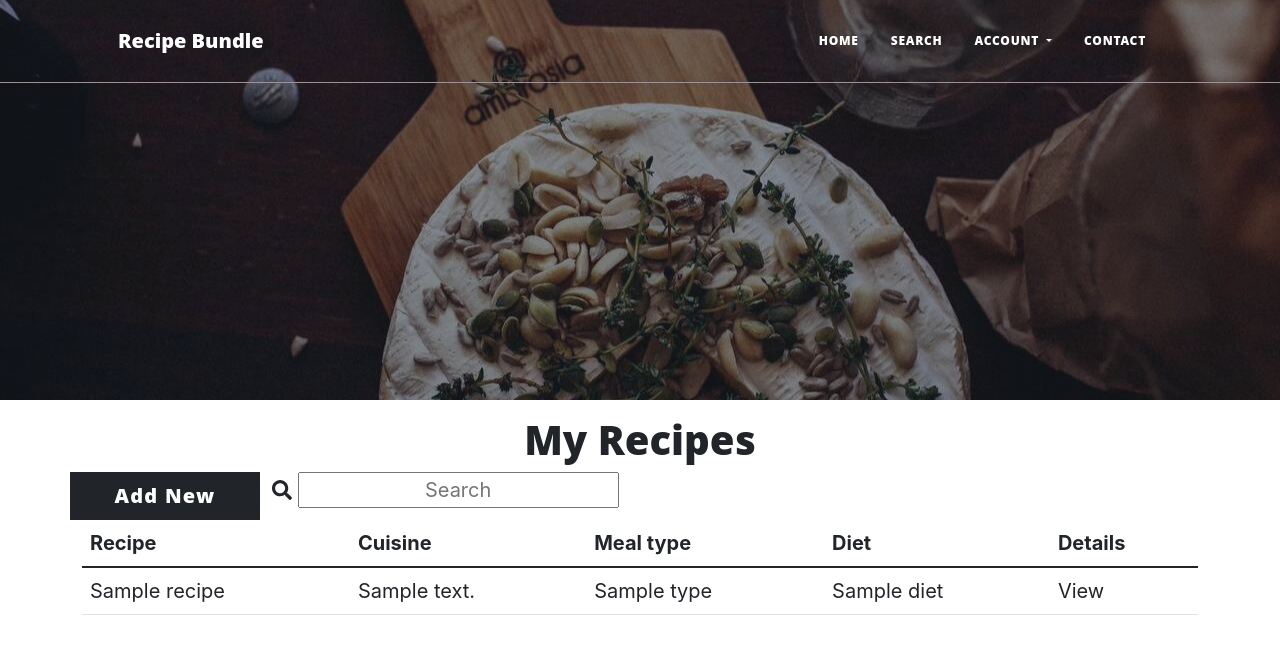
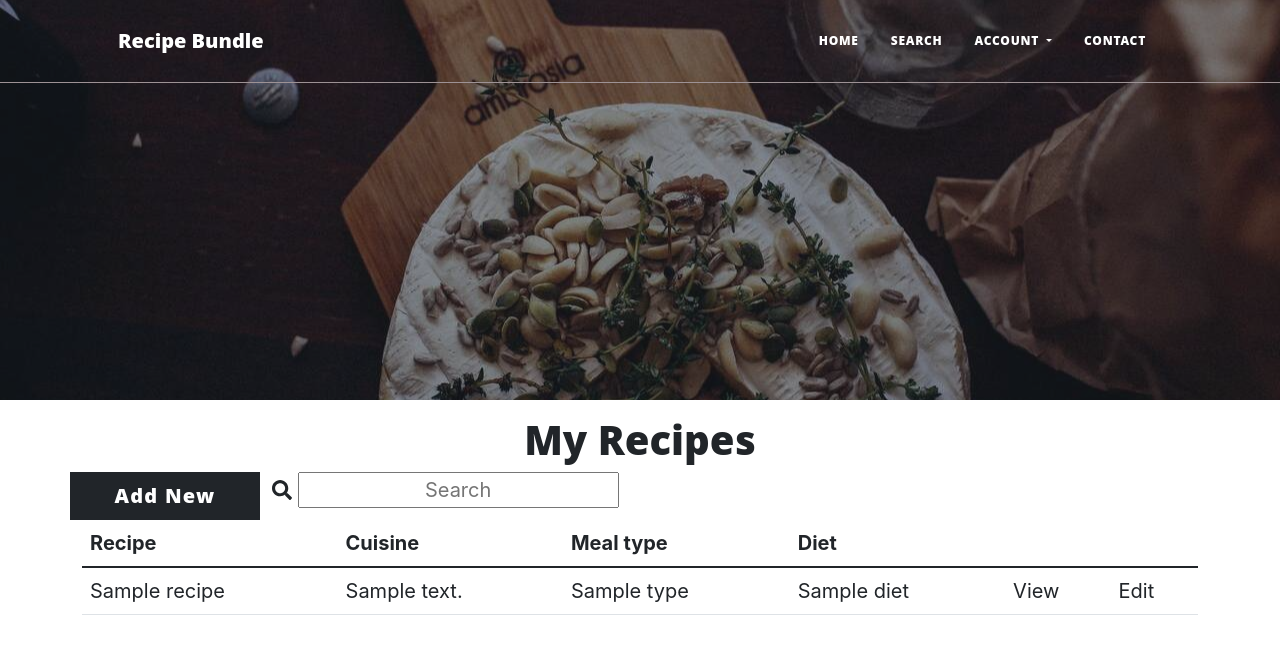
Before and after one commit to ElrieM/MS3-RecipeBundle, a Flask app: page / in a window 1280 px wide. Shown: the top 654 px of the page. Run offline with Flask 2, Linux system fonts and the light colour scheme; a database or web service that is not in the repository returns one stand-in record (values such as "Sample title"); some libraries are stand-ins or nearby versions; some web fonts are replaced.

Commit message:
docs: Add Edit button, linked to Edit_Recipe, to collection of recipes

```diff
--- a/templates/collection.html
+++ b/templates/collection.html
@@ -25,7 +25,7 @@
                 <th scope="col">Cuisine</th>
                 <th scope="col">Meal type</th>
                 <th scope="col">Diet</th>
-                <th scope="col">Details</th>
+                <th scope="col"></th>
             </tr>
         </thead>
         <tbody>
@@ -38,6 +38,9 @@
                 <td>
                     <a href="{{ url_for('select_recipe', recipe_id=recipe._id)}}" class="btn-small">View</a>
                 </td>
+                <td>
+                    <a href="{{ url_for('edit_recipe', recipe_id=recipe._id)}}" class="btn-small">Edit</a>
+                </td>
                 {% endfor %}
             </tr>
         </tbody>
```
